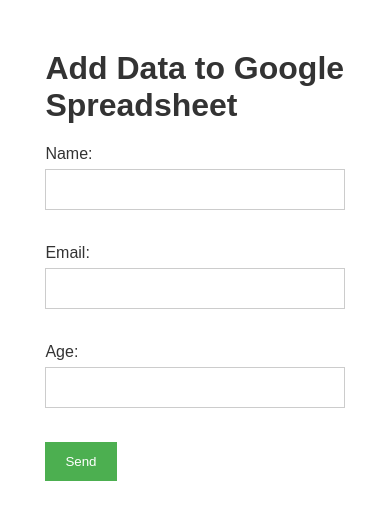
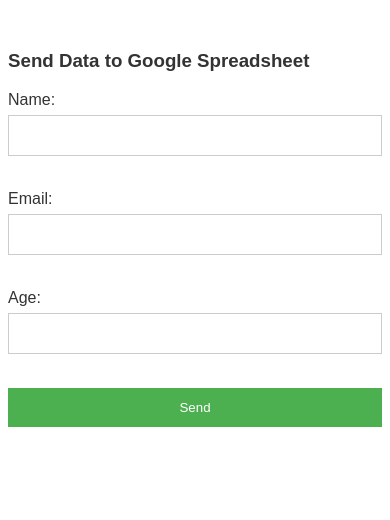
Before and after one commit to akshay058/form-toSpreadsheet, a website: page public/index.html in a window 390 px wide. Drawn offline with Linux system fonts and the light colour scheme.

Commit message:
added readme

```diff
--- a/public/index.html
+++ b/public/index.html
@@ -6,15 +6,20 @@
     <meta name="viewport" content="width=device-width, initial-scale=1.0" />
     <title>Contact Form</title>
     <style>
+      /* Container styles */
       .container {
         width: 80%;
         margin: auto;
         margin-top: 50px;
       }
+
+      /* Form styles */
       form {
         font-family: Arial, sans-serif;
         color: #333;
       }
+
+      /* Submit button styles */
       input[type="text"],
       input[type="email"],
       input[type="number"] {
@@ -34,49 +39,88 @@
         cursor: pointer;
       }
       input[type="submit"]:hover {
-        background-color: #45a049;
+        background-color: #f23708;
       }
+
+      /* Error message styles */
       .error-message {
         color: red;
+      }
+
+      /* Responsive styles for screens up to 768px wide */
+      @media (max-width: 768px) {
+        .container {
+          width: 100%;
+        }
+
+        input[type="text"],
+        input[type="email"],
+        input[type="number"] {
+          width: 100%;
+        }
+      }
+
+      /* Responsive styles for screens up to 480px wide */
+      @media (max-width: 480px) {
+        input[type="submit"] {
+          width: 100%;
+        }
       }
     </style>
   </head>
   <body>
     <div class="container">
       <form id="contactForm">
-        <h1>Add Data to Google Spreadsheet</h1>
+        <h3>Send Data to Google Spreadsheet</h3>
+
+        <!-- Name input and error message -->
         <label for="name">Name:</label><br />
         <input type="text" id="name" required /><br />
         <span class="error-message" id="nameError"></span><br />
 
+        <!-- Email input and error message -->
         <label for="email">Email:</label><br />
         <input type="email" id="email" required /><br />
         <span class="error-message" id="emailError"></span><br />
 
+        <!-- Age input and error message -->
         <label for="age">Age:</label><br />
         <input type="number" id="age" required /><br />
         <span class="error-message" id="ageError"></span><br />
 
+        <!-- Submit button -->
         <input type="submit" value="Send" />
       </form>
+
+      <!-- Success message -->
       <div id="successMessage" style="color: green"></div>
     </div>
+
+    <!-- JavaScript code to handle form submission and validation -->
     <script>
+      // Select the form and input elements by their IDs
       const contactForm = document.getElementById("contactForm");
       const nameInput = document.getElementById("name");
       const emailInput = document.getElementById("email");
       const ageInput = document.getElementById("age");
+
+      // Select error message elements for each input
       const nameError = document.getElementById("nameError");
       const emailError = document.getElementById("emailError");
       const ageError = document.getElementById("ageError");
+
+      // Select the success message element
       const successMessage = document.getElementById("successMessage");
 
+      // Add a submit event listener to the form
       contactForm.addEventListener("submit", async (e) => {
         e.preventDefault();
+        // Validate the form inputs
         if (!validateForm()) {
           return;
         }
         try {
+          // Send a POST request to the server
           const response = await fetch("http://localhost:8080/send-message", {
             method: "POST",
             headers: {
@@ -88,6 +132,8 @@
               age: ageInput.value,
             }),
           });
+
+          // Check the response status
           if (response.status === 200) {
             // Show the success message
             successMessage.textContent = "Data sent successfully";
@@ -108,6 +154,7 @@
         }
       });
 
+      // Function to validate the form inputs
       function validateForm() {
         let isValid = true;
 
--- a/src/server.js
+++ b/src/server.js
@@ -11,6 +11,8 @@
 // app.use(cors());
 
 app.use(express.static("public"));
+
+// route to handle POST requests to "/send-message"
 
 app.post("/send-message", async (req, res) => {
   try {
@@ -32,6 +34,8 @@
         values: [rows],
       },
     });
+
+    // Respond with a JSON success message
     res.json({ message: "Data added successfully" });
   } catch (error) {
     if (error) {
@@ -42,4 +46,5 @@
   }
 });
 
+// Starting the Express server and listen on port 8080
 app.listen(8080, () => console.log(`App running on http://localhost:8080`));
```
Also changed, not shown: src/sheetClient.js (+8 -1 lines), README.md.
